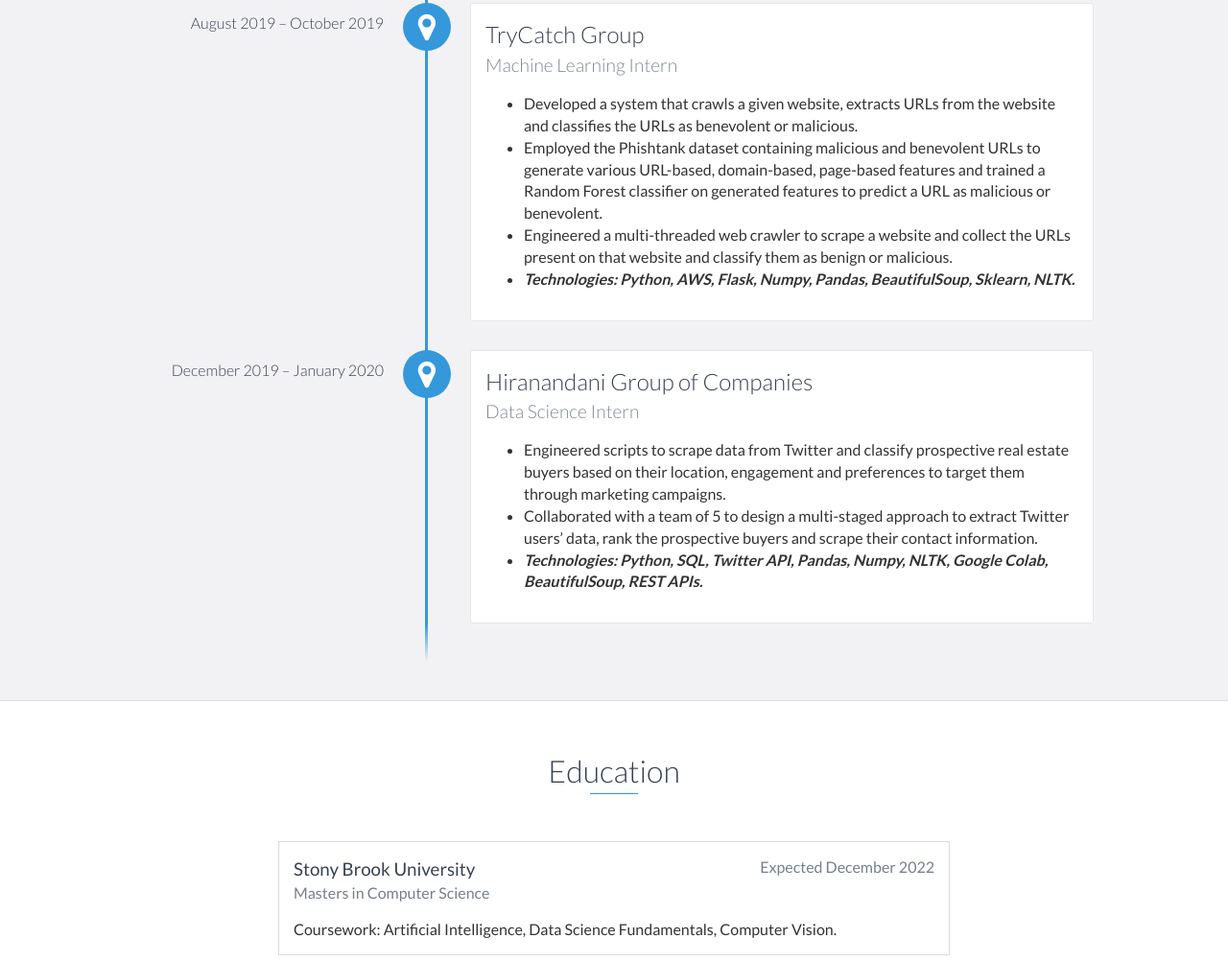
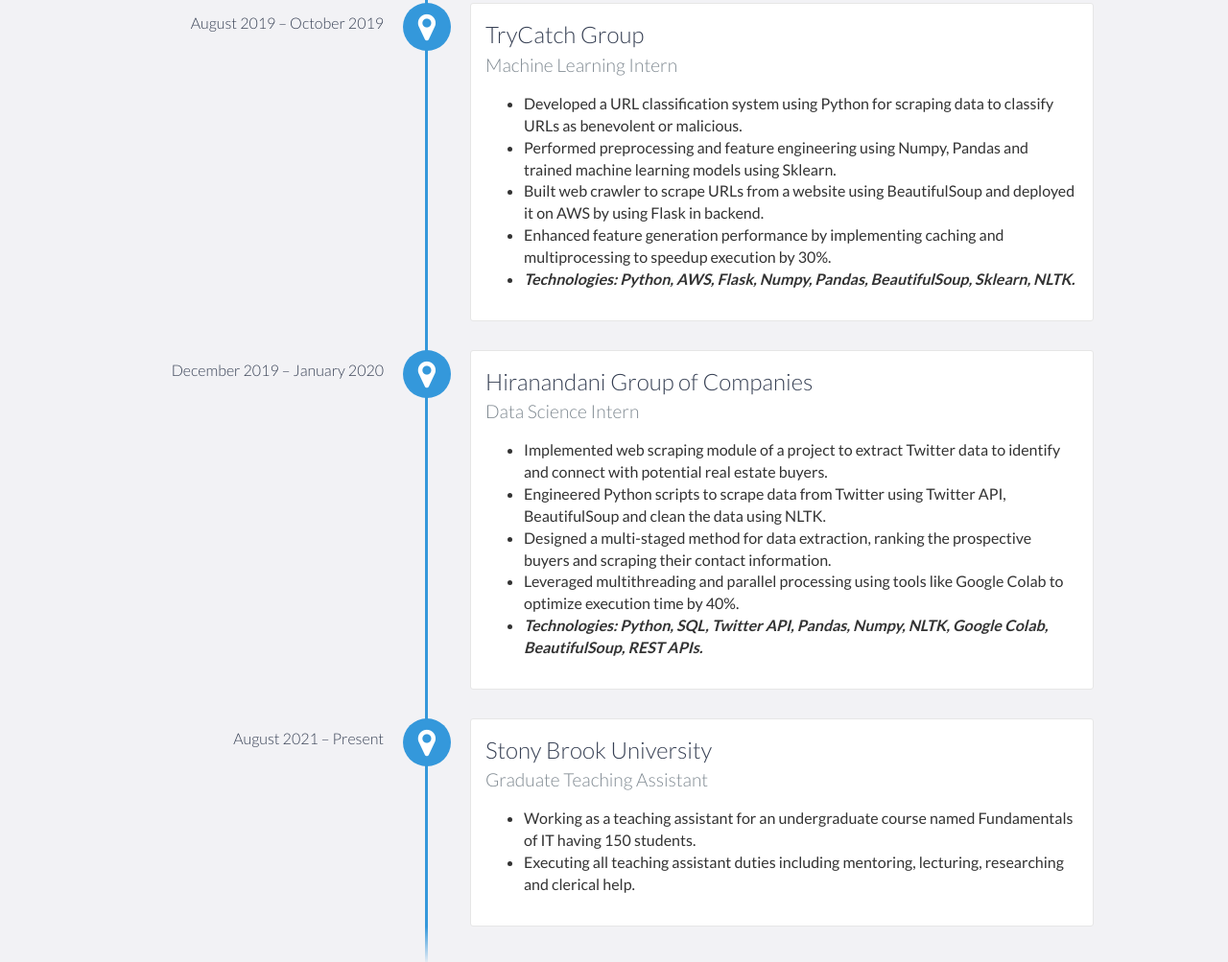
Before and after one commit to parthnagarkar875/parthnagarkar875.github.io, a website: page index.html in a window 1280 px wide. Shown: the part 1402-2405 px from the top of the page at 96% size. Drawn offline with nearby package versions, Linux system fonts and the light colour scheme.

Commit message:
Add files via upload

```diff
--- a/index.html
+++ b/index.html
@@ -51,6 +51,14 @@
             <h1>Parth Nagarkar</h1>
             <h2>Software Engineer</h2>
             <a href="https://drive.google.com/file/d/1-PFOI-qPotN4LRjQeYPo774G_rsn77H0/view?usp=sharing" class="btn-rounded-white">Download Resume</a>
+            <p>
+            <a href="https://github.com/parthnagarkar875" target="_blank" style="color:white"><i class="fa fa-github fa-3x" aria-hidden="true"></i></a>
+            &nbsp;
+            &nbsp;
+
+            <a href="https://www.linkedin.com/in/pnagarkar875/" target="_blank" style="color:white"><i class="fa fa-linkedin fa-3x" aria-hidden="true"></i></a>
+        </p>
+
         </div>
         <!-- End #lead-content -->
 
@@ -95,14 +103,18 @@
                 <p>
                     <ul>
                         <li>
-                        Developed a system that crawls a given website, extracts URLs from the website and classifies the URLs as benevolent or malicious.
+                            Developed a URL classification system using Python for scraping data to classify URLs as benevolent or malicious.
                         </li>
                         <li>
-                            Employed the Phishtank dataset containing malicious and benevolent URLs to generate various URL-based, domain-based, page-based features and trained a Random Forest classifier on generated features to predict a URL as malicious or benevolent.
+                            Performed preprocessing and feature engineering using Numpy, Pandas and trained machine learning models using Sklearn.
                         </li>
                         <li>
-                            Engineered a multi-threaded web crawler to scrape a website and collect the URLs present on that website and classify them as benign or malicious.
+                            Built web crawler to scrape URLs from a website using BeautifulSoup and deployed it on AWS by using Flask in backend.
                         </li>
+                        <li>
+                            Enhanced feature generation performance by implementing caching and multiprocessing to speedup execution by 30%.
+                        </li>
+
                         <li><b><i>Technologies: Python, AWS, Flask, Numpy, Pandas, BeautifulSoup, Sklearn, NLTK.</i></b></li>
                     </ul>
                 </p>
@@ -114,10 +126,15 @@
                 <p>
                     <ul>
                     <li>
-                        Engineered scripts to scrape data from Twitter and classify prospective real estate buyers based on their location, engagement and preferences to target them through marketing campaigns.
+                        Implemented web scraping module of a project to extract Twitter data to identify and connect with potential real estate buyers.                        </li>
+                        <li>
+                            Engineered Python scripts to scrape data from Twitter using Twitter API, BeautifulSoup and clean the data using NLTK.
                         </li>
                         <li>
-                            Collaborated with a team of 5 to design a multi-staged approach to extract Twitter users’ data, rank the prospective buyers and scrape their contact information.
+                            Designed a multi-staged method for data extraction, ranking the prospective buyers and scraping their contact information.
+                        </li>
+                        <li>
+                            Leveraged multithreading and parallel processing using tools like Google Colab to optimize execution time by 40%.
                         </li>
                         <li>
                             <b><i>Technologies: Python, SQL, Twitter API, Pandas, Numpy, NLTK, Google Colab, BeautifulSoup, REST APIs.</b></i>
@@ -126,6 +143,20 @@
                     </p>
             </div>
 
+            <div data-date="August 2021 – Present">
+                <h3>Stony Brook University</h3>
+                <h4>Graduate Teaching Assistant</h4>
+                <p>
+                    <ul>
+                    <li>
+                        Working as a teaching assistant for an undergraduate course named Fundamentals of IT having 150 students.
+                    </li>
+                        <li>
+                            Executing all teaching assistant duties including mentoring, lecturing, researching and clerical help.
+                        </li>
+                    </ul>
+                    </p>
+            </div>
 
         </div>
     </div>
```
